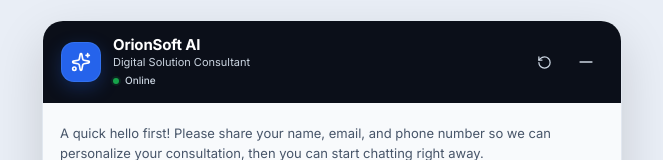
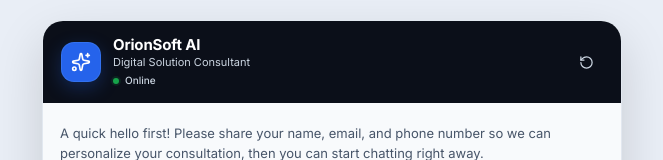
Before and after one commit to ansarr666/Agentic-Rag-frontend-, a React (Vite) app: page / in a window 1280 px wide. Shown: the top 160 px of the page, without its empty margins (308-971 px from the left). Built offline with nearby package versions, Linux system fonts and the light colour scheme.

Commit message:
Remove chat minimize button

```diff
--- a/src/WidgetApp.tsx
+++ b/src/WidgetApp.tsx
@@ -278,7 +278,7 @@ export default function WidgetApp() {
       {!isOpen && <ChatLauncher isOpen={false} showLabel={showLabel} onClick={() => setIsOpen(true)} />}
       {isOpen && (
         <section id="orionsoft-chat-window" className="os-chat-window" role="dialog" aria-labelledby="orionsoft-chat-title">
-          <ChatHeader onClose={closeChat} onReset={resetChat} />
+          <ChatHeader onReset={resetChat} />
           <main className="os-chat-messages" aria-live="polite" aria-busy={loading}>
             {phase === 'lead' ? (
               <LeadGate onSubmit={submitLead} />
--- a/src/components/widget/ChatHeader.tsx
+++ b/src/components/widget/ChatHeader.tsx
@@ -1,6 +1,6 @@
-import { Minus, RotateCcw, Sparkles } from 'lucide-react';
+import { RotateCcw, Sparkles } from 'lucide-react';
 
-export function ChatHeader({ onClose, onReset }: { onClose: () => void; onReset?: () => void }) {
+export function ChatHeader({ onReset }: { onReset?: () => void }) {
   return (
     <header className="os-chat-header">
       <div className="os-chat-header__identity">
@@ -23,9 +23,6 @@ export function ChatHeader({ onClose, onReset }: { onClose: () => void; onReset?
             <RotateCcw style={{ width: '15px', height: '15px' }} aria-hidden="true" />
           </button>
         )}
-        <button type="button" onClick={onClose} data-chat-close="true" className="os-icon-button" aria-label="Minimize chat">
-          <Minus aria-hidden="true" />
-        </button>
       </div>
     </header>
   );
```
